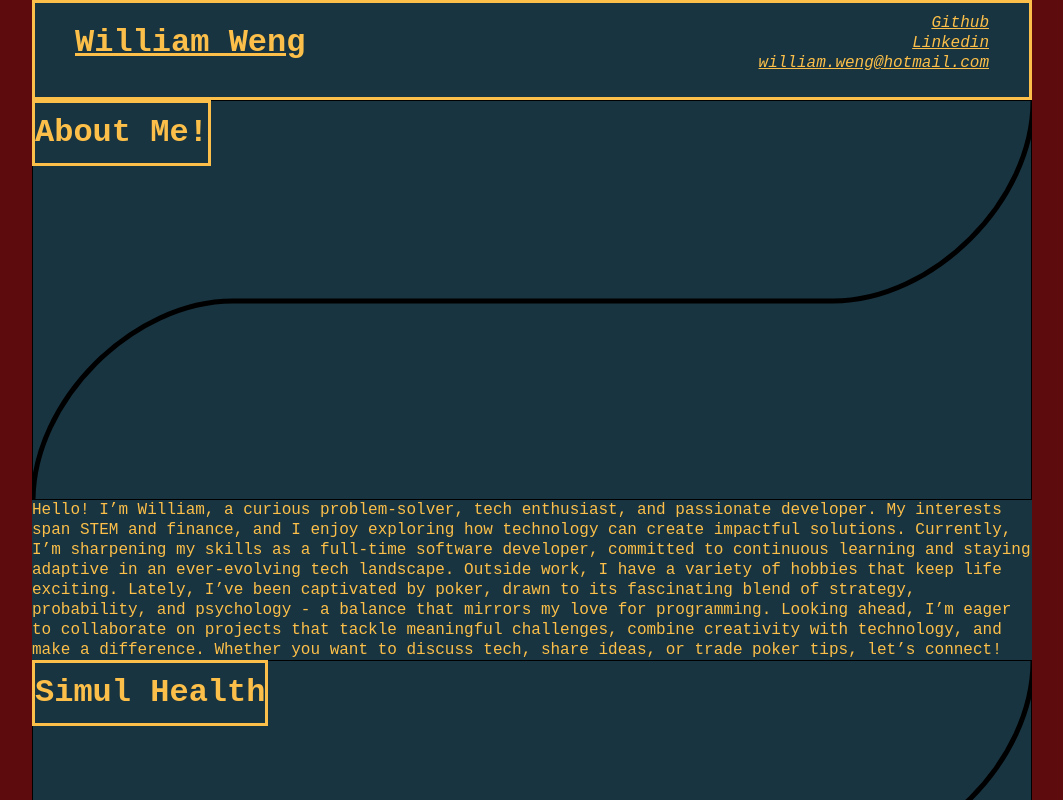
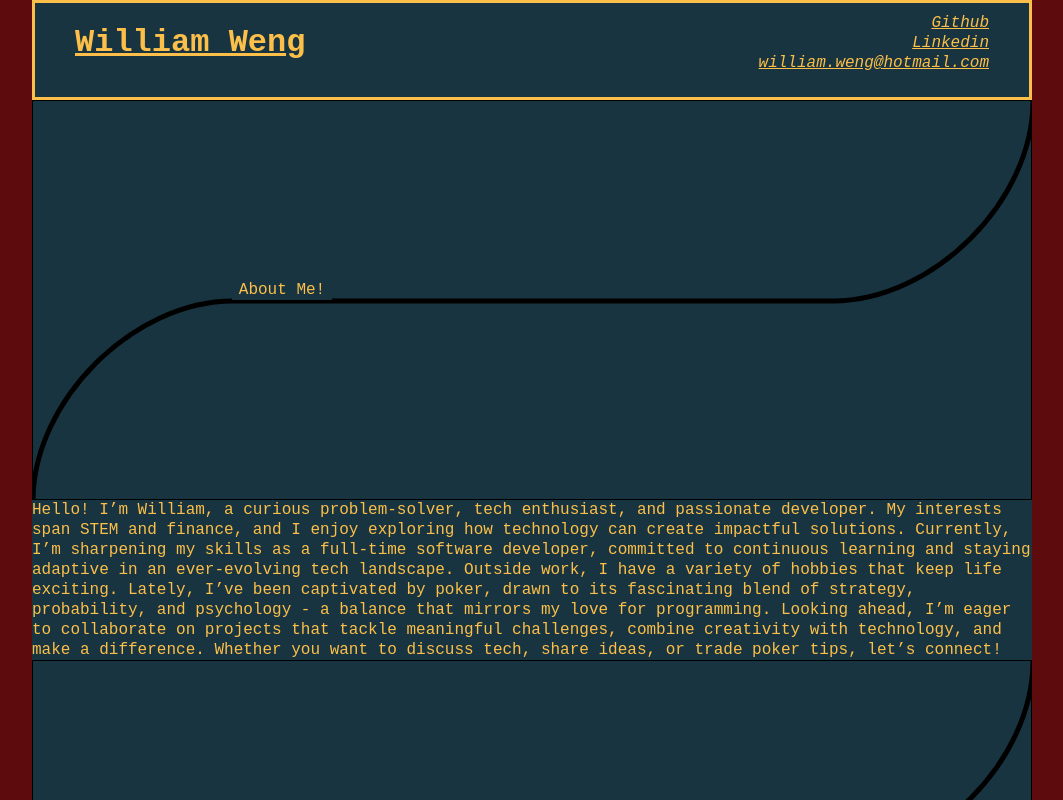
Before and after one commit to will-weng/will-weng.github.io, a React (Create React App) app: page / in a window 1280 px wide. Shown: the whole page, without its empty margins (108-1171 px from the left). Built offline with nearby package versions, Linux system fonts and the light colour scheme; the HTML template or start-up script is replaced by a standard one.

Commit message:
folder tab positioning

```diff
--- a/src/components/Folder/FolderHeaderTab.tsx
+++ b/src/components/Folder/FolderHeaderTab.tsx
@@ -5,17 +5,24 @@ interface FolderHeaderTab {
 }
 
 const StyledFolderHeaderTab = styled.div`
+    display: flex;
+    flex-direction: column;
+    justify-content: flex-end;
     position: absolute;
-    border-style: solid;
+    width: 100px;
+    height: 40px;
+    overflow: hidden;
+    text-align: center;
+    background-color: black;
+    border-radius: 30px 30px 0 0;
+    left: 200px;
+    top: 160px;
 `
 
 function FolderHeaderTab(prop: FolderHeaderTab) {
-
     return (
         <StyledFolderHeaderTab>
-            <h1>
-                {prop.Title}
-            </h1>
+            {prop.Title}
         </StyledFolderHeaderTab>
     );
 }
```
